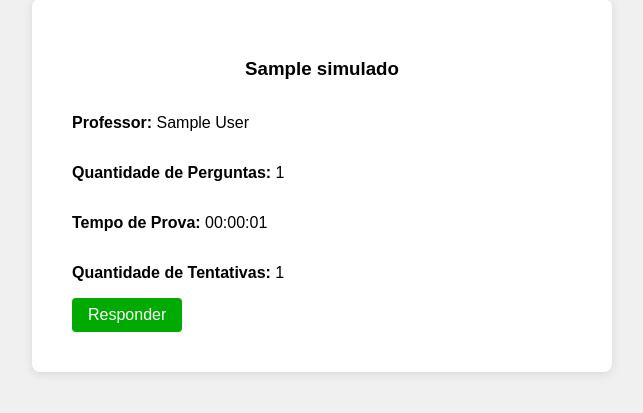
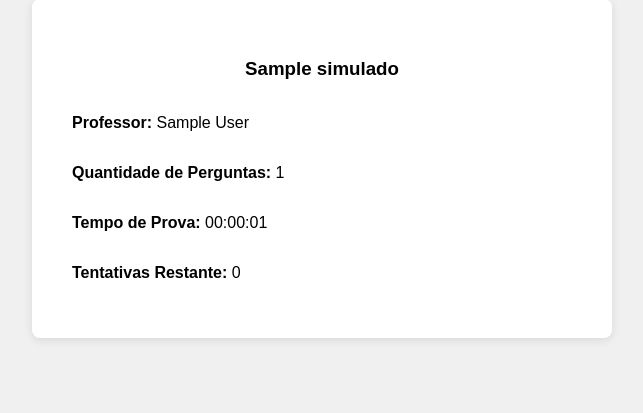
Before and after one commit to IgorDiasV/plataforma_de_simulado, a Django app: page /simulados/simulado/dados_simulado/00000000-0000-0000-0000-000000000001/ in a window 1280 px wide. Shown: the part 136-549 px from the top of the page, without its empty margins (318-961 px from the left). Run offline with Django 4.2, Linux system fonts and the light colour scheme; a user stored in the database is signed in; tables that the repository leaves empty hold one stand-in row (values such as "Sample post").

Commit message:
feat: displaying answer button only if it has not reached the number of attempts

```diff
--- a/simulados/templates/simulados/dados_simulado.html
+++ b/simulados/templates/simulados/dados_simulado.html
@@ -29,8 +29,10 @@
         <p><strong>Professor:</strong> {{professor}}</p>
         <p><strong>Quantidade de Perguntas: </strong>{{qtd_questoes}}</p>
         <p><strong>Tempo de Prova: </strong>{{tempo_de_prova}}</p>
-        <p><strong>Quantidade de Tentativas: </strong>{{qtd_tentativas}}</p>
-        <a href="{% url 'simulados:responder_simulado' link %}"><button class='green-button'>Responder</button></a>
+        <p><strong>Tentativas Restante: </strong>{{qtd_tentativas}}</p>
+        {% if qtd_tentativas > 0 %}
+            <a href="{% url 'simulados:responder_simulado' link %}"><button class='green-button'>Responder</button></a>
+        {% endif %}
     </div>
 
 </div>
--- a/simulados/views.py
+++ b/simulados/views.py
@@ -47,6 +47,9 @@ def gerar_link(request):
 
 @login_required(login_url='usuarios:login', redirect_field_name='next')
 def dados_simulado(request, simulado_link):
+    respostas_simulado = RespostaSimulado.objects.filter(simulado_respondido__link=simulado_link)   # noqa: E501
+    usuario = Usuario.objects.filter(user=request.user).first()
+    qtd_respostas = len(respostas_simulado.filter(usuario=usuario))
     simulado_compartilhado = get_object_or_404(SimuladoCompartilhado,
                                                link=simulado_link)
     tempo_de_prova = simulado_compartilhado.tempo_de_prova
@@ -58,6 +61,9 @@ def dados_simulado(request, simulado_link):
 
     if qtd_tentativas == 0:
         qtd_tentativas = "Sem limite de tentativas"
+    else:
+        qtd_tentativas -= qtd_respostas
+
     simulado = simulado_compartilhado.simulado
     titulo = simulado.titulo
     qtd_questoes = len(simulado.questoes.all())
```
